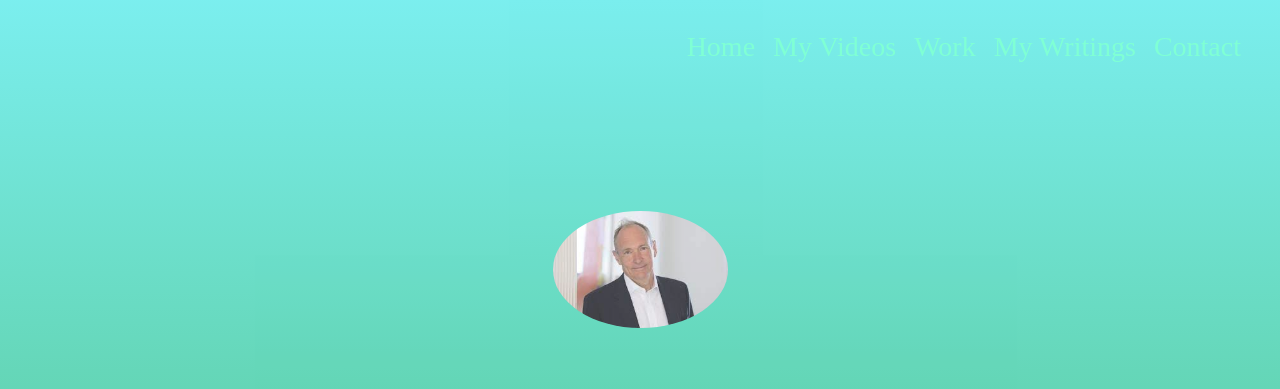
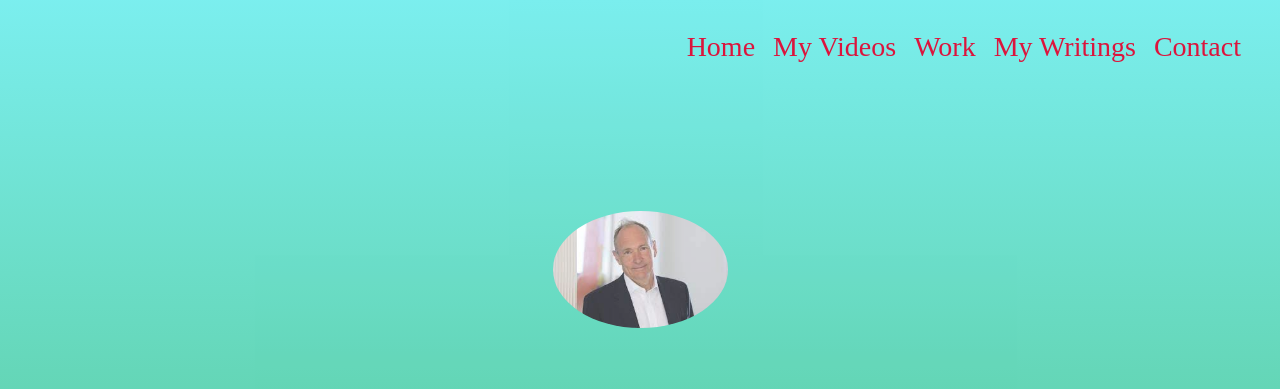
Before and after one commit to Nithil-C/Class58, a plain HTML site: page index.html in a window 1280 px wide. Shown: the top 389 px of the page. Drawn offline with Linux system fonts and the light colour scheme; a web font is replaced by a local one.

Commit message:
Add files via upload

```diff
--- a/style.css
+++ b/style.css
@@ -20,7 +20,7 @@ body {
 
 .links {
     float: left;
-    color: aquamarine;
+    color:crimson;
     padding-top: 5px;
     padding-bottom: 5px;
     padding-left: 9px;
```
